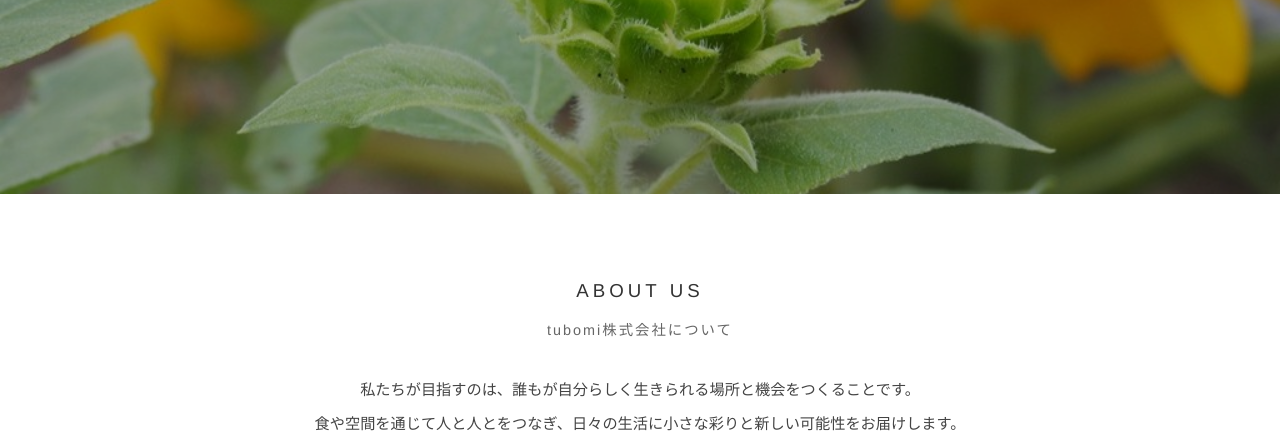
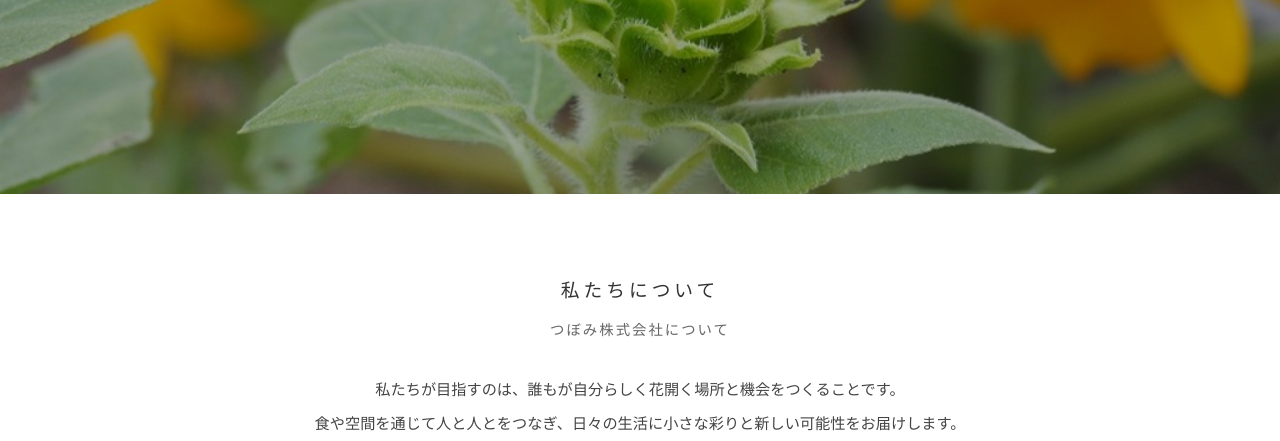
Before and after one commit to tsubomi-uat/tsubomi-uat.github.io, a plain HTML site: page index.html in a window 1280 px wide. Shown: the part 359-800 px from the top of the page. Drawn offline with Linux system fonts and the light colour scheme.

Commit message:
Add files via upload

```diff
--- a/index.html
+++ b/index.html
@@ -32,11 +32,11 @@
     <main class="main-content">
 
         <section class="about-us">
-            <h3 class="section-title">ABOUT US</h3>
-            <p class="about-subtitle">tubomi株式会社について</p>
+            <h3 class="section-title">私たちについて</h3>
+            <p class="about-subtitle">つぼみ株式会社について</p>
             <div class="about-content">
                 <p>
-                    私たちが目指すのは、誰もが自分らしく生きられる場所と機会をつくることです。<br>
+                    私たちが目指すのは、誰もが自分らしく花開く場所と機会をつくることです。<br>
                     食や空間を通じて人と人とをつなぎ、日々の生活に小さな彩りと新しい可能性をお届けします。
                 </p>
             </div>
@@ -73,7 +73,6 @@
                             ほぐして生きよう
                         </p>
                         <a href="pages/mame_to_kome.html" class="btn-more">もっと見る</a>
-                        <!--<p class="btn-more" style="background-color: #616161;">Coming Soon</p>-->
                         <a href="https://www.instagram.com/mame__to__kome?utm_source=ig_web_button_share_sheet&igsh=ZDNlZDc0MzIxNw==" target="_blank" class="btn-instagram">Instagram</a>
                     </div>
                 </div>
@@ -94,8 +93,6 @@
             </div>
         </section>
 
-        <!-- 更新：私たちの想い（経営理念） -->
-        <!-- 私たちの想い（経営理念） -->
         <section class="our-philosophy">
             <h3 class="section-title">私たちの想い</h3>
             <div class="philosophy-content">
@@ -136,29 +133,7 @@
                 </div>
             </div>
         </section>
-        <!--
 
-        <section class="our-philosophy" style="background-image: url('img/top/philosophy-concept-image.jpg');">
-            <h3 class="section-title">私たちの想い</h3>
-            <div class="philosophy-content">
-                <h4 class="philosophy-concept">「あなたのつぼみが花開く、癒しの空間を」</h4>
-
-                <div class="philosophy-text">
-                    <p>
-                        私たちが提供する、空間・商品・接客が、お客様の癒しとなり、<br class="pc-only">
-                        そして、「前を向く力」へと繋がっていく。
-                    </p>
-                    <p>
-                        お客様と私たちで作り上げる空間を経て、<br class="pc-only">
-                        お客様が自分の人生の主役として一歩を踏み出してほしい。
-                    </p>
-                    <p class="philosophy-highlight">
-                        それが、私たち株式会社つぼみの想いです。
-                    </p>
-                </div>
-            </div>
-        </section>
-        -->
     </main>
 
 
```
